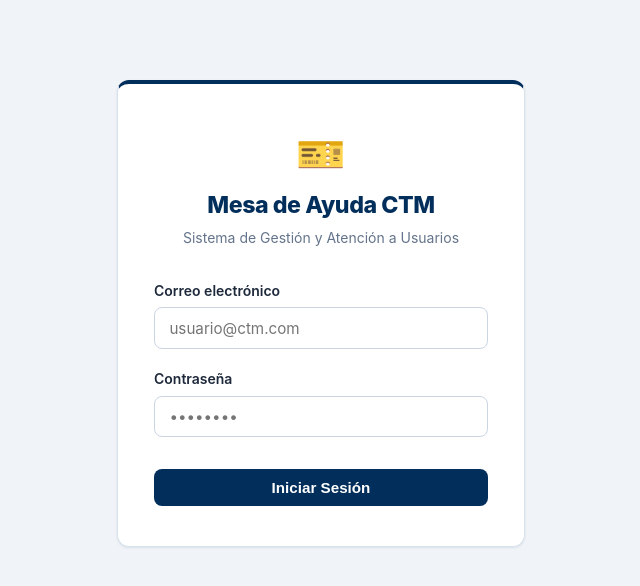
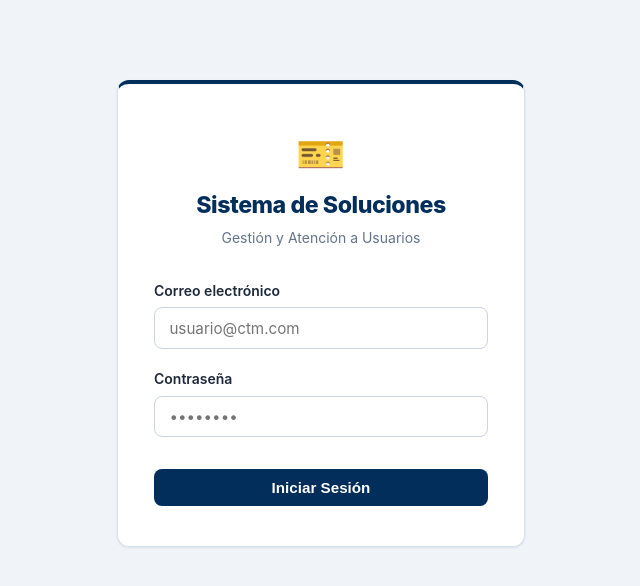
Before and after one commit to Ferchupessoadev/Sistema-de-atencion-a-usuarios, a React (Vite) app in the folder frontend/: page /login in a window 1280 px wide. Shown: the top 586 px of the page, without its empty margins (319-959 px from the left). Built offline with nearby package versions, Linux system fonts and the light colour scheme.

Commit message:
Reemplazando todo lo que tenga CTM por sistema soluciones

```diff
--- a/frontend/index.html
+++ b/frontend/index.html
@@ -3,8 +3,8 @@
   <head>
     <meta charset="UTF-8" />
     <meta name="viewport" content="width=device-width, initial-scale=1.0" />
-    <title>Mesa de Ayuda — CTM</title>
-    <meta name="description" content="Sistema de gestión de incidentes y mesa de ayuda" />
+    <title>Sistema de Soluciones</title>
+    <meta name="description" content="Sistema de Soluciones para la gestión de incidentes y atención a usuarios" />
   </head>
   <body>
     <div id="root"></div>
--- a/frontend/src/components/SaltoGrandeLogo.jsx
+++ b/frontend/src/components/SaltoGrandeLogo.jsx
@@ -66,7 +66,7 @@ export default function SaltoGrandeLogo({ size = 36, showText = false, light = f
               textTransform: 'uppercase',
             }}
           >
-            Argentina - Uruguay · CTM
+            Argentina - Uruguay · Sistema de Soluciones
           </span>
         </div>
       )}
--- a/frontend/src/pages/DashboardTecnico.jsx
+++ b/frontend/src/pages/DashboardTecnico.jsx
@@ -224,7 +224,7 @@ export default function DashboardTecnico() {
         <div style={{ display: 'flex', alignItems: 'center', gap: '0.85rem' }}>
           <span style={{ fontSize: '1.6rem' }}>🛠️</span>
           <div>
-            <h1>Mesa de Ayuda CTM</h1>
+            <h1>Sistema de Soluciones</h1>
             <span style={{ fontSize: '0.725rem', color: '#93C5FD', letterSpacing: '0.04em', fontWeight: 600 }}>
               Consola Técnica de Gestión
             </span>
--- a/frontend/src/pages/DashboardUsuario.jsx
+++ b/frontend/src/pages/DashboardUsuario.jsx
@@ -96,7 +96,7 @@ export default function DashboardUsuario() {
         <div style={{ display: 'flex', alignItems: 'center', gap: '0.85rem' }}>
           <span style={{ fontSize: '1.6rem' }}>🎫</span>
           <div>
-            <h1>Mesa de Ayuda CTM</h1>
+            <h1>Sistema de Soluciones</h1>
             <span style={{ fontSize: '0.725rem', color: '#93C5FD', letterSpacing: '0.04em', fontWeight: 600 }}>
               Portal de Usuario
             </span>
--- a/frontend/src/pages/LoginPage.jsx
+++ b/frontend/src/pages/LoginPage.jsx
@@ -43,10 +43,10 @@ export default function LoginPage() {
         <div style={{ textAlign: 'center', marginBottom: '2rem' }}>
           <div style={{ fontSize: '2.5rem', marginBottom: '0.25rem' }}>🎫</div>
           <h1 style={{ fontSize: '1.45rem', fontWeight: 800, color: '#022E5B', letterSpacing: '-0.02em' }}>
-            Mesa de Ayuda CTM
+            Sistema de Soluciones
           </h1>
           <p style={{ color: '#64748B', fontSize: '0.875rem', marginTop: '0.25rem' }}>
-            Sistema de Gestión y Atención a Usuarios
+            Gestión y Atención a Usuarios
           </p>
         </div>
 
--- a/frontend/src/pages/RegisterPage.jsx
+++ b/frontend/src/pages/RegisterPage.jsx
@@ -50,7 +50,7 @@ export default function RegisterPage() {
   return (
     <div style={styles.container}>
       <div style={styles.card}>
-        <h1 style={styles.title}>Mesa de Ayuda — CTM</h1>
+        <h1 style={styles.title}>Sistema de Soluciones</h1>
         <h2 style={styles.subtitle}>Crear Cuenta</h2>
 
         <form onSubmit={handleSubmit} style={styles.form}>
```
Also changed, not shown: frontend/src/services/authTokenCookie.js (added, +35 -0 lines).
